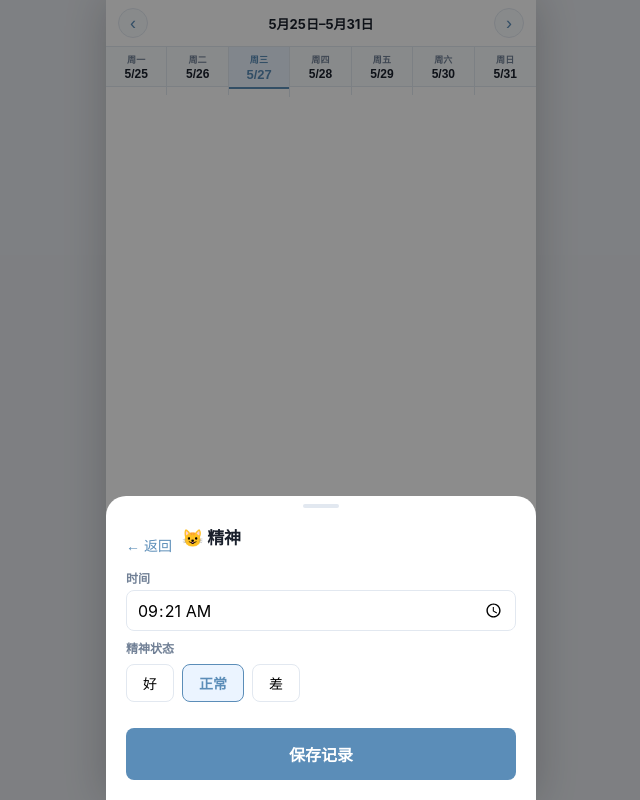
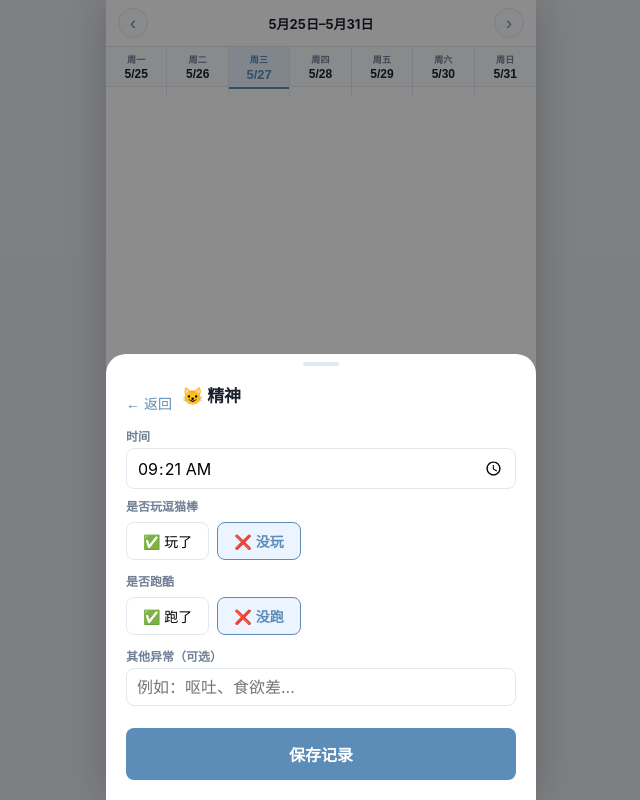
Before and after one commit to YICONGISME/PurrFect-Kidneys, a React (Vite) app: page / in a window 1280 px wide. Both pictures are taken after a click on the button "😺 精神". Shown: the whole page, without its empty margins (319-959 px from the left). Built offline with nearby package versions, Linux system fonts and the light colour scheme.

Commit message:
Mental: replace 好/正常/差 with 逗猫棒/跑酷/其他异常

```diff
--- a/src/components/AddEntrySheet.tsx
+++ b/src/components/AddEntrySheet.tsx
@@ -1,5 +1,5 @@
 import { useState } from 'react'
-import type { EntryData, MealEntry, PoopEntry, MentalEntry } from '../types'
+import type { EntryData, MealEntry, PoopEntry } from '../types'
 import { useFoodRecords } from '../store'
 
 type EntryType = EntryData['type']
@@ -45,7 +45,9 @@ export function AddEntrySheet({ defaultDate, preselectedType, onAdd, onClose }:
   const [consistency, setConsistency] = useState<PoopEntry['consistency']>('normal')
 
   // ── mental ────────────────────────────────────────────────────────────────
-  const [mentalStatus, setMentalStatus] = useState<MentalEntry['status']>('normal')
+  const [playedWand, setPlayedWand] = useState(false)
+  const [didParkour, setDidParkour] = useState(false)
+  const [otherNote, setOtherNote]   = useState('')
 
   function selectType(t: EntryType) {
     setEntryType(t)
@@ -102,7 +104,7 @@ export function AddEntrySheet({ defaultDate, preselectedType, onAdd, onClose }:
     } else if (entryType === 'poop') {
       data = { type: 'poop', consistency }
     } else {
-      data = { type: 'mental', status: mentalStatus }
+      data = { type: 'mental', playedWand, didParkour, otherNote: otherNote.trim() || undefined }
     }
 
     onAdd(data, timestamp)
@@ -271,14 +273,24 @@ export function AddEntrySheet({ defaultDate, preselectedType, onAdd, onClose }:
             {/* ── 精神 ── */}
             {entryType === 'mental' && (
               <>
-                <label className="form-label">精神状态</label>
+                <label className="form-label">是否玩逗猫棒</label>
                 <div className="btn-group">
-                  {(['good', 'normal', 'poor'] as const).map((v, i) => (
-                    <button key={v} className={`seg-btn${mentalStatus === v ? ' active' : ''}`} onClick={() => setMentalStatus(v)}>
-                      {['好', '正常', '差'][i]}
-                    </button>
-                  ))}
+                  <button className={`seg-btn${playedWand  ? ' active' : ''}`} onClick={() => setPlayedWand(true)}>✅ 玩了</button>
+                  <button className={`seg-btn${!playedWand ? ' active' : ''}`} onClick={() => setPlayedWand(false)}>❌ 没玩</button>
                 </div>
+                <label className="form-label">是否跑酷</label>
+                <div className="btn-group">
+                  <button className={`seg-btn${didParkour  ? ' active' : ''}`} onClick={() => setDidParkour(true)}>✅ 跑了</button>
+                  <button className={`seg-btn${!didParkour ? ' active' : ''}`} onClick={() => setDidParkour(false)}>❌ 没跑</button>
+                </div>
+                <label className="form-label">
+                  其他异常（可选）
+                  <input
+                    className="form-input" type="text"
+                    value={otherNote} onChange={e => setOtherNote(e.target.value)}
+                    placeholder="例如：呕吐、食欲差..."
+                  />
+                </label>
               </>
             )}
 
--- a/src/components/WeekLogView.tsx
+++ b/src/components/WeekLogView.tsx
@@ -47,7 +47,12 @@ function CompactCard({ entry, onDelete }: { entry: LogEntry; onDelete: () => voi
     line1 = { hard: '硬', normal: '正常', soft: '软', liquid: '稀' }[entry.consistency]
   } else {
     icon = '😺'; cls = 'cc-mental'
-    line1 = { good: '好', normal: '正常', poor: '差' }[entry.status]
+    if (entry.status) {
+      line1 = { good: '好', normal: '正常', poor: '差' }[entry.status]
+    } else {
+      line1 = `棒${entry.playedWand ? '✓' : '✗'} 跑${entry.didParkour ? '✓' : '✗'}`
+      line2 = entry.otherNote ? entry.otherNote.slice(0, 5) : ''
+    }
   }
 
   return (
--- a/src/types/index.ts
+++ b/src/types/index.ts
@@ -36,7 +36,11 @@ export interface PoopEntry {
 
 export interface MentalEntry {
   type: 'mental'
-  status: 'good' | 'normal' | 'poor'  // 好 正常 差
+  playedWand: boolean    // 是否玩逗猫棒
+  didParkour: boolean    // 是否跑酷
+  otherNote?: string     // 其他异常
+  // legacy compat for old entries
+  status?: 'good' | 'normal' | 'poor'
 }
 
 export type EntryData = MealEntry | PeeEntry | PoopEntry | MentalEntry
```
Also changed, not shown: src/components/DayView.tsx (+6 -1 lines), src/components/WeekSummary.tsx (+8 -5 lines).
